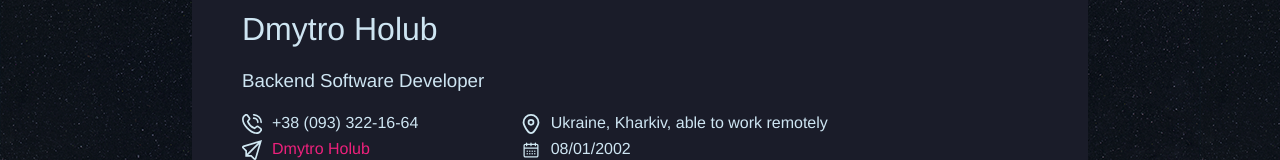
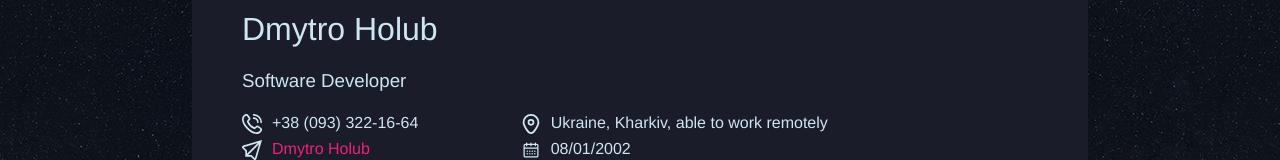
Before and after one commit to dmytryG/dmytryG.github.io, a plain HTML site: page index.html in a window 1280 px wide. Shown: the part 160-320 px from the top of the page. Drawn offline with Linux system fonts and the light colour scheme.

Commit message:
Minor changes

```diff
--- a/index.html
+++ b/index.html
@@ -11,7 +11,7 @@
 <div class="page">
     <div class="header">
         <h1>Dmytro Holub</h1>
-        <h3>Backend Software Developer</h3>
+        <h3>Software Developer</h3>
 
         <div class="grid-1-2">
             <div class="column">
```
